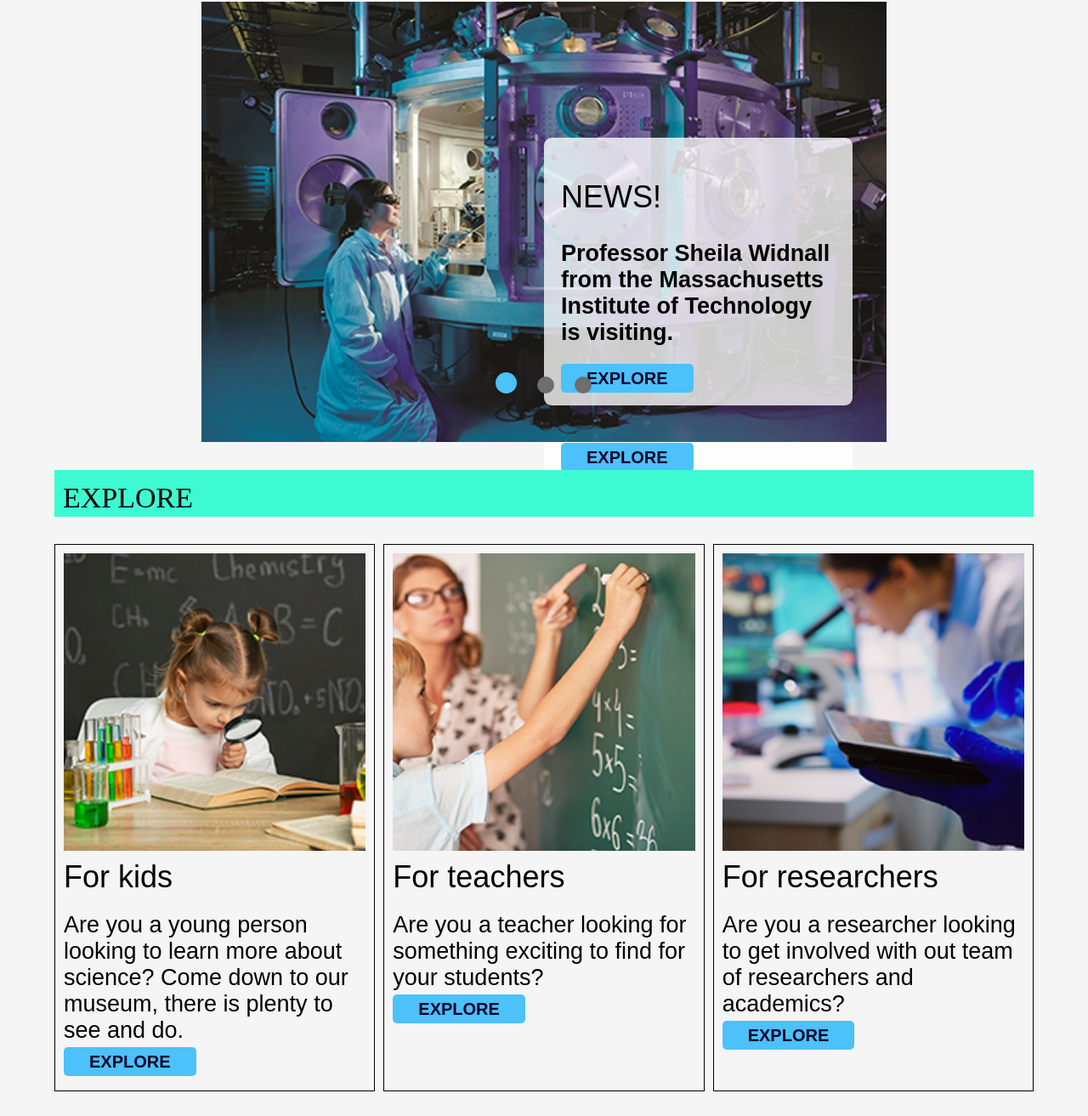
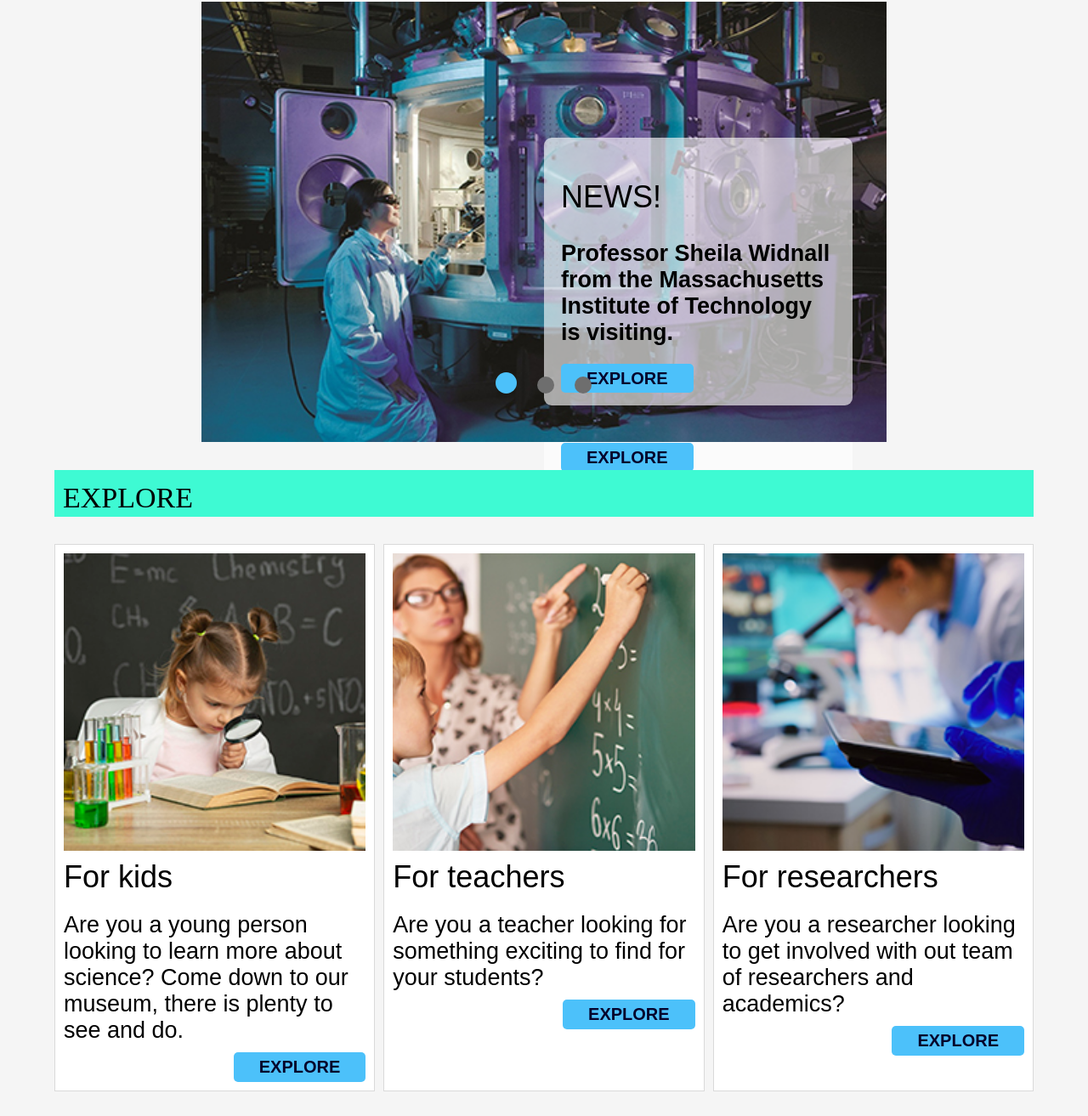
Before and after one commit to maleneivy/csmuseum, a plain HTML site: page index.html in a window 1280 px wide. Shown: the part 132-1445 px from the top of the page at 85% size. Drawn offline with Linux system fonts and the light colour scheme; a web font is replaced by a local one.

Commit message:
fixed prolem with one cta in banner box

```diff
--- a/index.html
+++ b/index.html
@@ -197,7 +197,9 @@
                 <h2>Volunteer</h2>
                 <p>You can help volunteer in a number of different spheres.
                 </p>
-                <a href="explore.html" class="cta">explore</a>
+                <div>
+                    <a href="explore.html" class="cta">explore</a>
+                </div>
             </div>
             <div class="banner-boxes">
                 <img class="img_circular" src="img/focus-group.jpg" alt="people in a room focusing on their work">
--- a/styles.css
+++ b/styles.css
@@ -73,10 +73,11 @@ header p {
     grid-gap: 10px;
 }
 .banner-boxes {
-    border: solid 1px #000000;
+    border: solid 1px #dadada;
     padding: 10px;
     display: grid;
     grid-template-rows: repeat(4, 0.1fr);
+    background-color: #fff;
 }
 .banner-boxes p, .banner-boxes h2{
     margin: 10px 0;
@@ -85,6 +86,9 @@ header p {
     width: 100%;
     height: 350px;
     object-fit: cover;
+}
+.banner-boxes .cta{
+    float:right;
 }
 .explore-banner {
     background-color: #3EFAD3;
@@ -219,7 +223,7 @@ footer h4{
 }
 .slide-image_text{
     position: relative;
-    background-color: #ffffffc7;
+    background-color: #ffffff9f;
     padding: 20px;
     max-width: 40%;
     border-radius: 9px;
```
